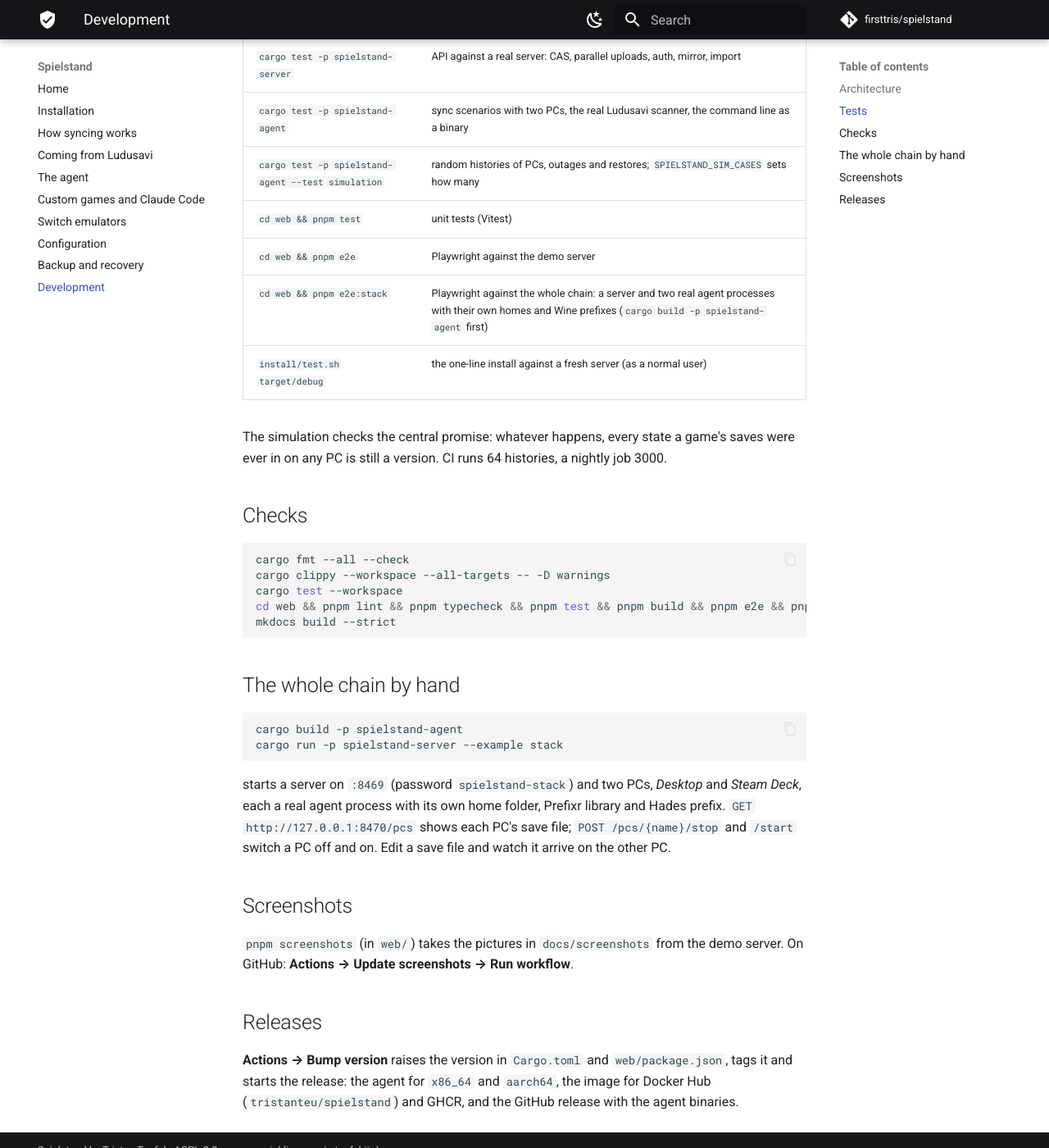
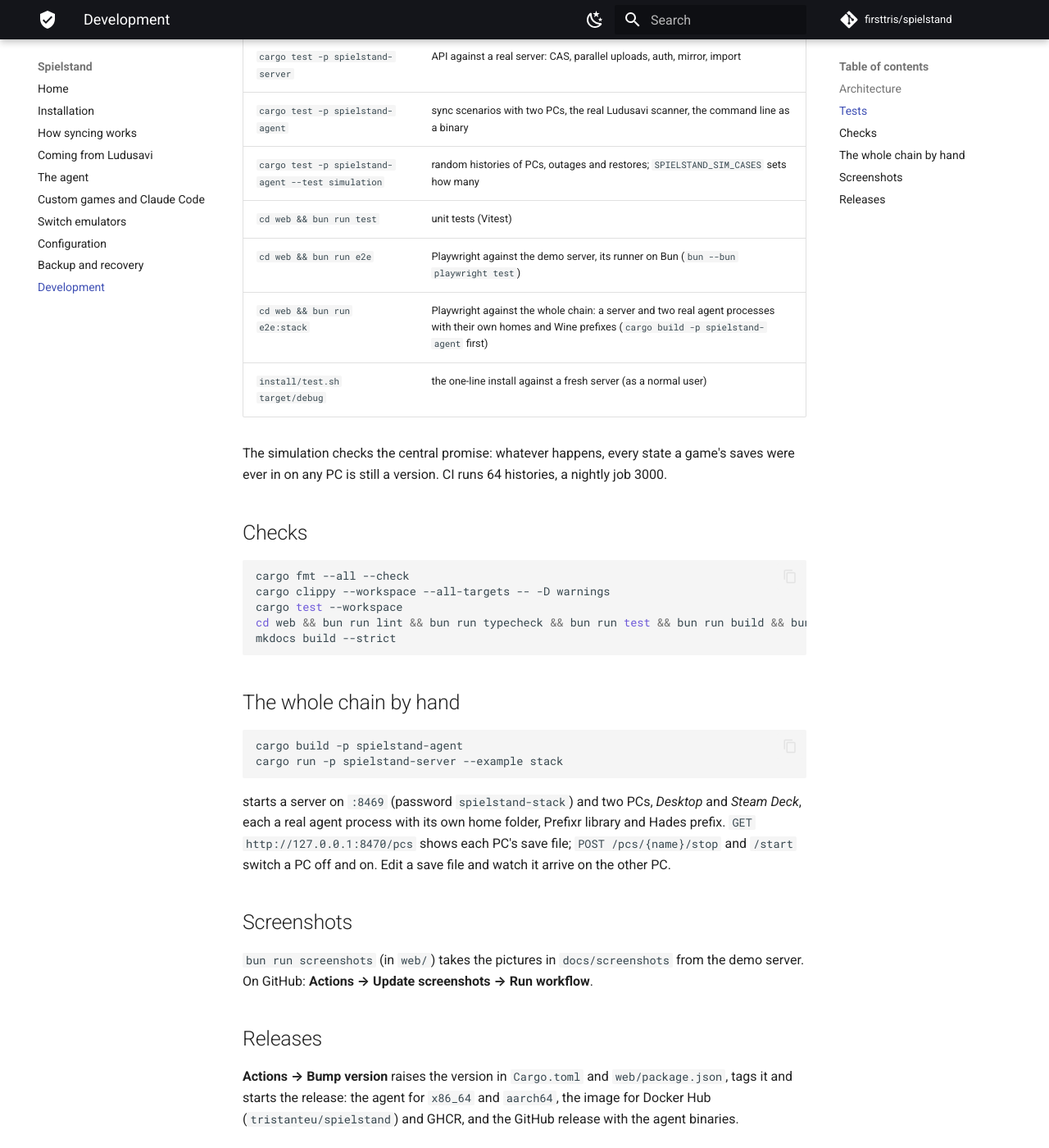
Before and after one commit to firsttris/spielstand, an MkDocs documentation site: the page built from docs/development.md, in a window 1280 px wide and 1400 px high, scrolled down 1774 px. Shown: the whole window at 82% size. Built offline with MkDocs 1.6.1 and Material for MkDocs 9.7.7, drawn with Linux system fonts in a browser that asks for light colours; comment, search, counter and statistics services are not loaded; some of the changed text lies outside the part shown.

Commit message:
Move the web UI from pnpm and Node to Bun (#28)
Co-Authored-By: Claude Opus 5.5 <noreply@anthropic.com>
Claude-Session: https://claude.ai/code/session_01Y3rdfbWb1xDUdPRng7TX9Z

````diff
--- a/docs/development.md
+++ b/docs/development.md
@@ -1,12 +1,12 @@
 # Development
 
-Requires Rust (stable), Node.js 26 and pnpm 12.
+Requires Rust (stable) and [Bun](https://bun.com) 1.4 (the version in `packageManager` of web/package.json).
 
 ```bash
 git clone https://github.com/firsttris/spielstand && cd spielstand
-cd web && pnpm install && pnpm build && cd ..
+cd web && bun install && bun run build && cd ..
 cargo run -p spielstand-server --example demo   # server with demo data on :8467, password spielstand-demo
-cd web && pnpm dev                              # UI with hot reload on :5173, proxied to :8467
+cd web && bun run dev                           # UI with hot reload on :5173, proxied to :8467
 ```
 
 ## Architecture
@@ -66,9 +66,9 @@ cargo test -p spielstand-protocol --features ts
 | `cargo test -p spielstand-server` | API against a real server: CAS, parallel uploads, auth, mirror, import |
 | `cargo test -p spielstand-agent` | sync scenarios with two PCs, the real Ludusavi scanner, the command line as a binary |
 | `cargo test -p spielstand-agent --test simulation` | random histories of PCs, outages and restores; `SPIELSTAND_SIM_CASES` sets how many |
-| `cd web && pnpm test` | unit tests (Vitest) |
-| `cd web && pnpm e2e` | Playwright against the demo server |
-| `cd web && pnpm e2e:stack` | Playwright against the whole chain: a server and two real agent processes with their own homes and Wine prefixes (`cargo build -p spielstand-agent` first) |
+| `cd web && bun run test` | unit tests (Vitest) |
+| `cd web && bun run e2e` | Playwright against the demo server, its runner on Bun (`bun --bun playwright test`) |
+| `cd web && bun run e2e:stack` | Playwright against the whole chain: a server and two real agent processes with their own homes and Wine prefixes (`cargo build -p spielstand-agent` first) |
 | `install/test.sh target/debug` | the one-line install against a fresh server (as a normal user) |
 
 The simulation checks the central promise: whatever happens, every state a game's saves were ever
@@ -80,7 +80,7 @@ in on any PC is still a version. CI runs 64 histories, a nightly job 3000.
 cargo fmt --all --check
 cargo clippy --workspace --all-targets -- -D warnings
 cargo test --workspace
-cd web && pnpm lint && pnpm typecheck && pnpm test && pnpm build && pnpm e2e && pnpm e2e:stack
+cd web && bun run lint && bun run typecheck && bun run test && bun run build && bun run e2e && bun run e2e:stack
 mkdocs build --strict
 ```
 
@@ -98,7 +98,7 @@ PC off and on. Edit a save file and watch it arrive on the other PC.
 
 ## Screenshots
 
-`pnpm screenshots` (in `web/`) takes the pictures in `docs/screenshots` from the demo server. On
+`bun run screenshots` (in `web/`) takes the pictures in `docs/screenshots` from the demo server. On
 GitHub: **Actions → Update screenshots → Run workflow**.
 
 ## Releases
````
Also changed, not shown: CLAUDE.md (+4 -4 lines), README.md (+2 -2 lines), 11 other files.
